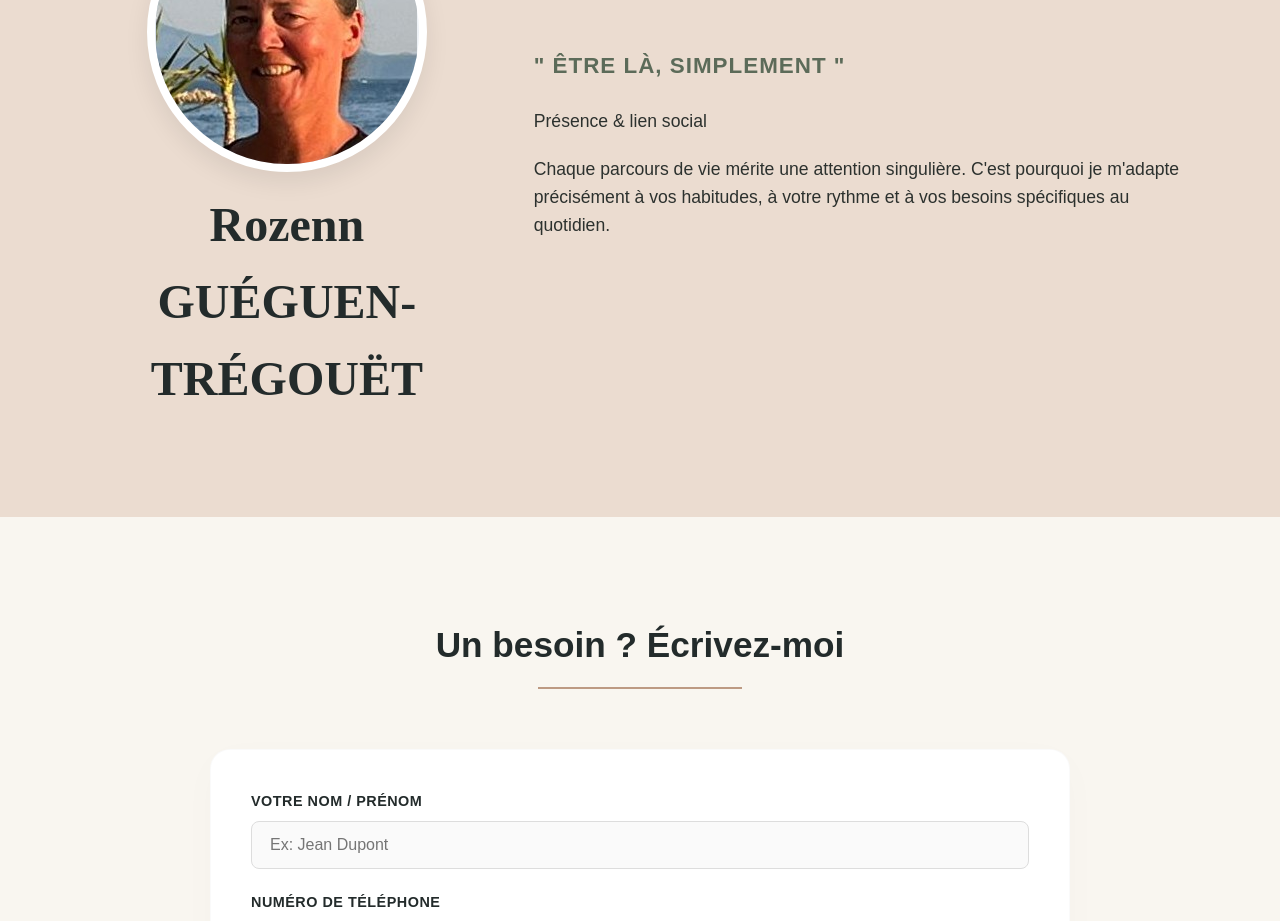
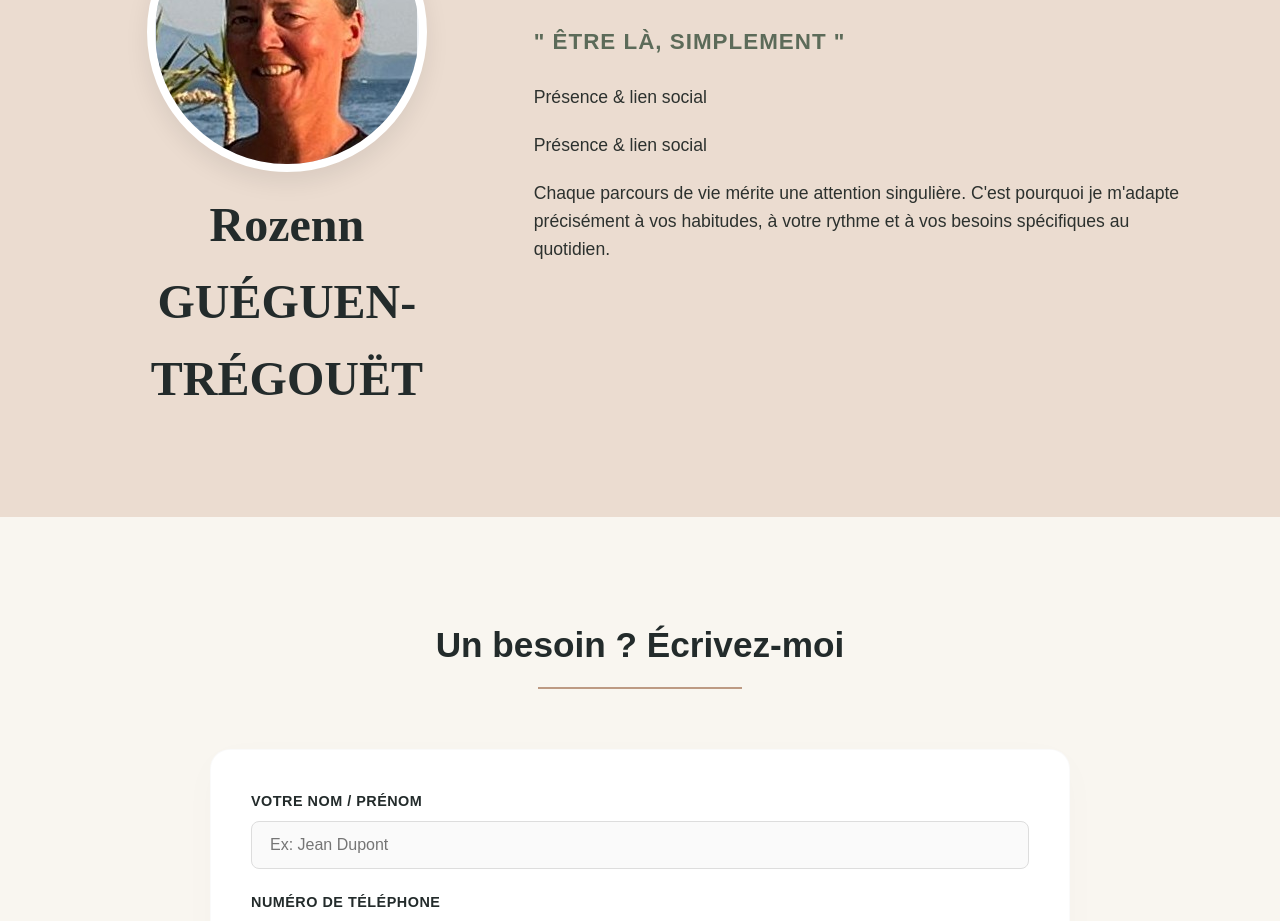
Before and after one commit to tentensee/LaVoyageuseDeVie, a React (Vite) app: page / in a window 1280 px wide. Shown: the part 1920-2841 px from the top of the page. Built offline with nearby package versions, Linux system fonts and the light colour scheme.

Commit message:
Fix duplicate paragraph in About component

```diff
--- a/src/components/About.jsx
+++ b/src/components/About.jsx
@@ -13,6 +13,7 @@ export default function About() {
         <div>
           <h3 className="about-quote">" Être là, simplement "</h3>
           <p className="about-text">Présence & lien social</p>
+          <p className="about-text">Présence & lien social</p>
           <p className="about-text">Chaque parcours de vie mérite une attention singulière. C'est pourquoi je m'adapte précisément à vos habitudes, à votre rythme et à vos besoins spécifiques au quotidien.</p>
         </div>
       </div>
```
